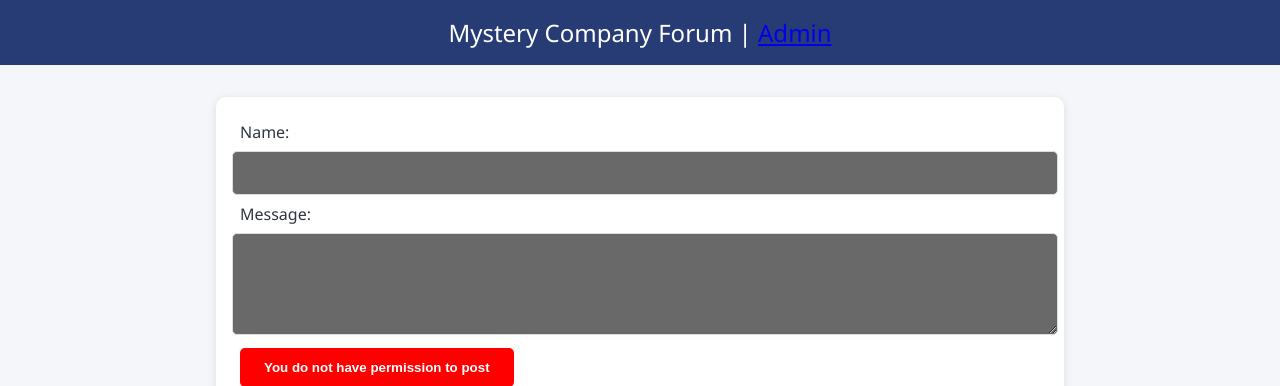
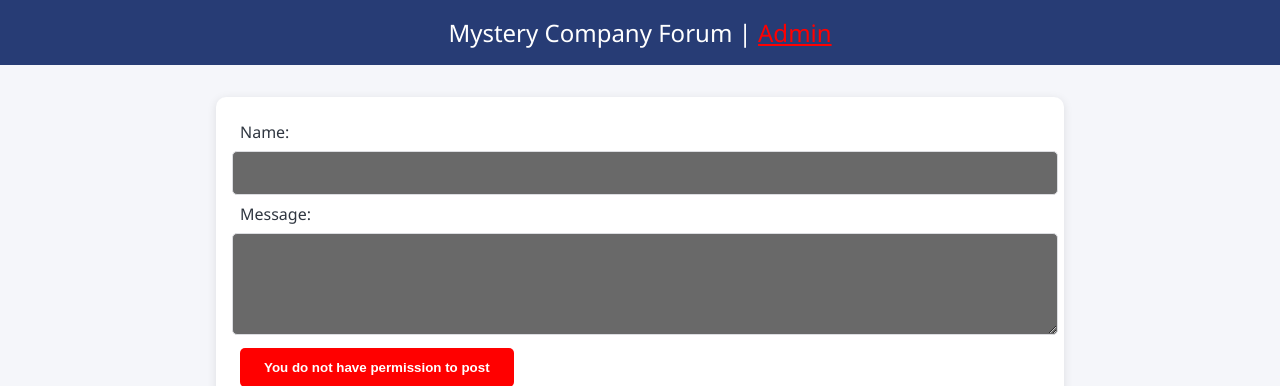
Before and after one commit to scotty770/SessionsRepo, a Flask app: page / in a window 1280 px wide. Shown: the top 386 px of the page. Run offline with Flask 3, Linux system fonts and the light colour scheme.

Commit message:
Update style.css

```diff
--- a/AbbeyWoodLabs/Tampering/app/static/style.css
+++ b/AbbeyWoodLabs/Tampering/app/static/style.css
@@ -21,6 +21,10 @@ header {
     background: white;
     border-radius: 10px;
     box-shadow: 0 2px 10px rgba(0, 0, 0, 0.1);
+}
+
+a {
+    color: red;
 }
 
 form input[type="text"],
@@ -75,4 +79,5 @@ form input[type="submit"]:hover {
     background-color: dimgrey;
     color: linen;
     opacity: 1;
+
   }
```
